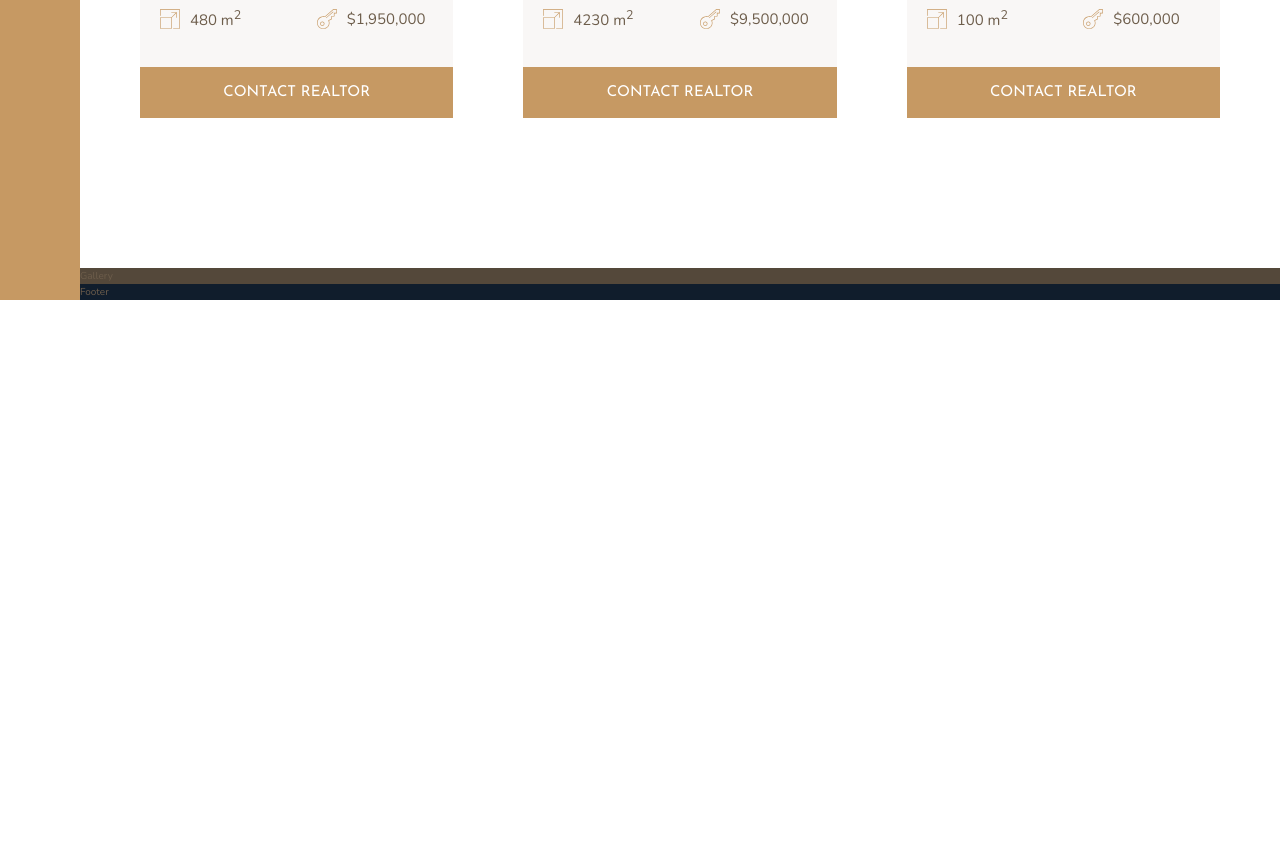
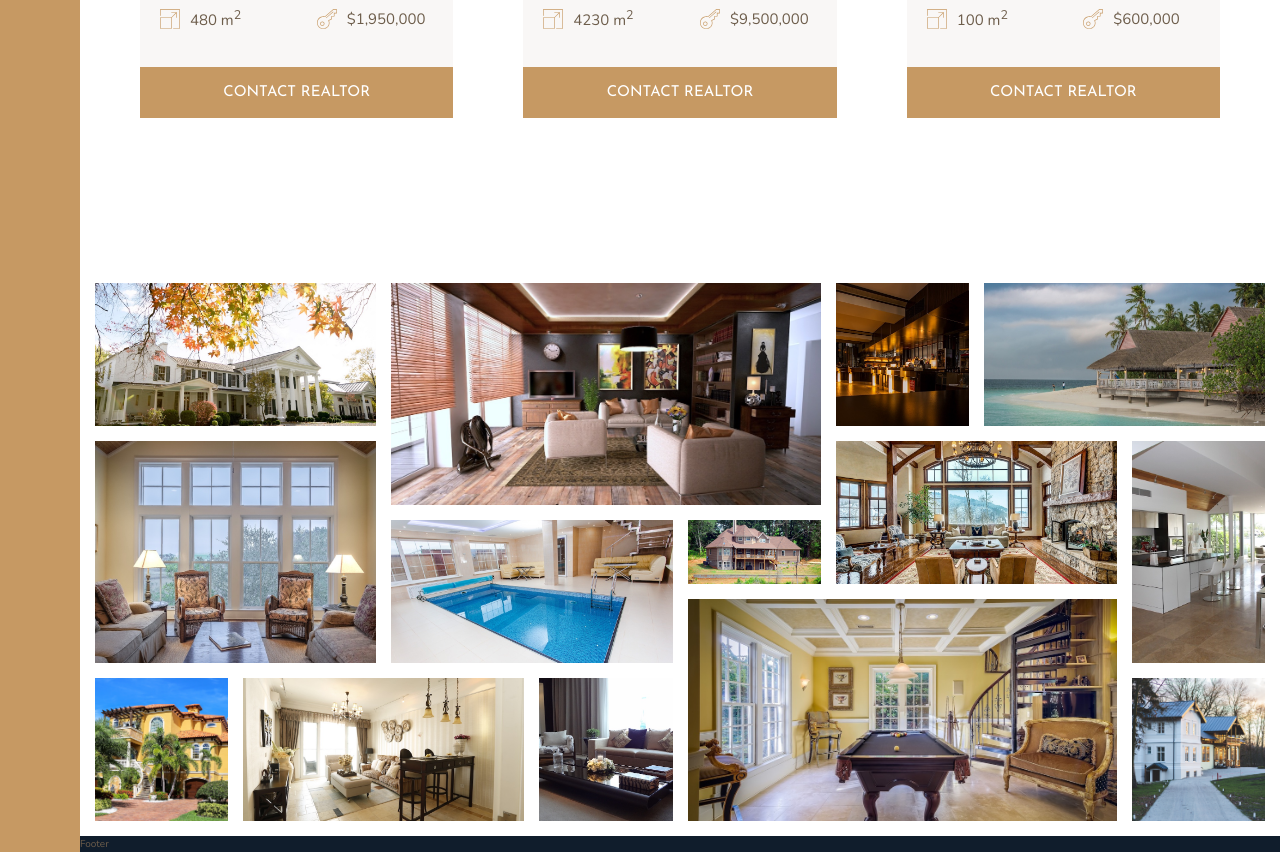
Before and after one commit to rgoldenberg/coursework-flex-grid, a website: page Nexter/index.html in a window 1280 px wide. Shown: the part 2804-3656 px from the top of the page. Before the commit the page ends 3104 px from the top, so only its background shows below. Drawn offline with nearby package versions, Linux system fonts and the light colour scheme; files that its build step writes are made by us from their sources.

Commit message:
build image gallery

```diff
--- a/Nexter/index.html
+++ b/Nexter/index.html
@@ -293,8 +293,48 @@
     </section>
 
     <section class="gallery">
-        Gallery
-    </section>
+        <figure class="gallery__item gallery__item--1">
+            <img src="img/gal-1.jpeg" alt="Gallery image 1" class="gallery__img">
+        </figure>
+        <figure class="gallery__item gallery__item--2">
+            <img src="img/gal-2.jpeg" alt="Gallery image 2" class="gallery__img">
+        </figure>
+        <figure class="gallery__item gallery__item--3">
+            <img src="img/gal-3.jpeg" alt="Gallery image 3" class="gallery__img">
+        </figure>
+        <figure class="gallery__item gallery__item--4">
+            <img src="img/gal-4.jpeg" alt="Gallery image 4" class="gallery__img">
+        </figure>
+        <figure class="gallery__item gallery__item--5">
+            <img src="img/gal-5.jpeg" alt="Gallery image 5" class="gallery__img">
+        </figure>
+        <figure class="gallery__item gallery__item--6">
+            <img src="img/gal-6.jpeg" alt="Gallery image 6" class="gallery__img">
+        </figure>
+        <figure class="gallery__item gallery__item--7">
+            <img src="img/gal-7.jpeg" alt="Gallery image 7" class="gallery__img">
+        </figure>
+        <figure class="gallery__item gallery__item--8">
+            <img src="img/gal-8.jpeg" alt="Gallery image 8" class="gallery__img">
+        </figure>
+        <figure class="gallery__item gallery__item--9">
+            <img src="img/gal-9.jpeg" alt="Gallery image 9" class="gallery__img">
+        </figure>
+        <figure class="gallery__item gallery__item--10">
+            <img src="img/gal-10.jpeg" alt="Gallery image 10" class="gallery__img">
+        </figure>
+        <figure class="gallery__item gallery__item--11">
+            <img src="img/gal-11.jpeg" alt="Gallery image 11" class="gallery__img">
+        </figure>
+        <figure class="gallery__item gallery__item--12">
+            <img src="img/gal-12.jpeg" alt="Gallery image 12" class="gallery__img">
+        </figure>
+        <figure class="gallery__item gallery__item--13">
+            <img src="img/gal-13.jpeg" alt="Gallery image 13" class="gallery__img">
+        </figure>
+        <figure class="gallery__item gallery__item--14">
+            <img src="img/gal-14.jpeg" alt="Gallery image 14" class="gallery__img">
+        </figure></section>
 
     <footer class="footer">
         Footer
--- a/Nexter/sass/_features.scss
+++ b/Nexter/sass/_features.scss
@@ -3,7 +3,6 @@
     grid-column: center-start / center-end;
 
     display: grid;
-    // grid-template-columns: repeat(3, 1fr);
     grid-template-columns: repeat(auto-fit, minmax(25rem, 1fr));
     grid-gap: 6rem;
     align-items: start;
--- a/Nexter/sass/_gallery.scss
+++ b/Nexter/sass/_gallery.scss
@@ -1,4 +1,88 @@
 .gallery {
-    background-color: $color-grey-dark-1;
     grid-column: full-start / full-end;
+
+    display: grid;
+    grid-template-columns: repeat(8, 1fr);
+    grid-template-rows: repeat(7, 5vw);
+    padding: 1.5rem;
+    grid-gap: 1.5rem;
+
+    &__img {
+        display: block;
+        width: 100%;
+        height: 100%;
+        object-fit: cover;
+    }
+
+    &__item {
+        &--1 {
+            grid-row: 1 / span 2;
+            grid-column: 1 / span 2;
+        }
+
+        &--2 {
+            grid-row: 1 / span 3;
+            grid-column: 3 / span 3;
+        }
+
+        &--3 {
+            grid-row: 1 / span 2;
+            grid-column: 6 / 7;
+        }
+
+        &--4 {
+            grid-row: 1 / span 2;
+            grid-column: 7 / -1;
+        }
+
+        &--5 {
+            grid-row: 3 / span 3;
+            grid-column: 1 / span 2;
+        }
+
+        &--6 {
+            grid-row: 4 / span 2;
+            grid-column: 3 / span 2;
+        }
+
+        &--7 {
+            grid-row: 4 / 5;
+            grid-column: 5 / 6;
+        }
+
+        &--8 {
+            grid-row: 3 / span 2;
+            grid-column: 6 / span 2;
+        }
+
+        &--9 {
+            grid-row: 3 / span 3;
+            grid-column: 8 / -1;
+        }
+
+        &--10 {
+            grid-row: 6 / span 2;
+            grid-column: 1 / 2;
+        }
+
+        &--11 {
+            grid-row: 6 / span 2;
+            grid-column: 2 / span 2;
+        }
+
+        &--12 {
+            grid-row: 6 / span 2;
+            grid-column: 4 / 5;
+        }
+
+        &--13 {
+            grid-row: 5 / span 3;
+            grid-column: 5 / span 3;
+        }
+
+        &--14 {
+            grid-row: 6 / span 2;
+            grid-column: 8 / -1;
+        }
+    }
 }
```
Also changed, not shown: Nexter/img/gal-1.jpeg (added), Nexter/img/gal-10.jpeg (added), Nexter/img/gal-11.jpeg (added), Nexter/img/gal-12.jpeg (added), Nexter/img/gal-13.jpeg (added), Nexter/img/gal-14.jpeg (added), Nexter/img/gal-2.jpeg (added), Nexter/img/gal-3.jpeg (added), Nexter/img/gal-4.jpeg (added), Nexter/img/gal-5.jpeg (added), Nexter/img/gal-6.jpeg (added), Nexter/img/gal-7.jpeg (added), Nexter/img/gal-8.jpeg (added), Nexter/img/gal-9.jpeg (added).
